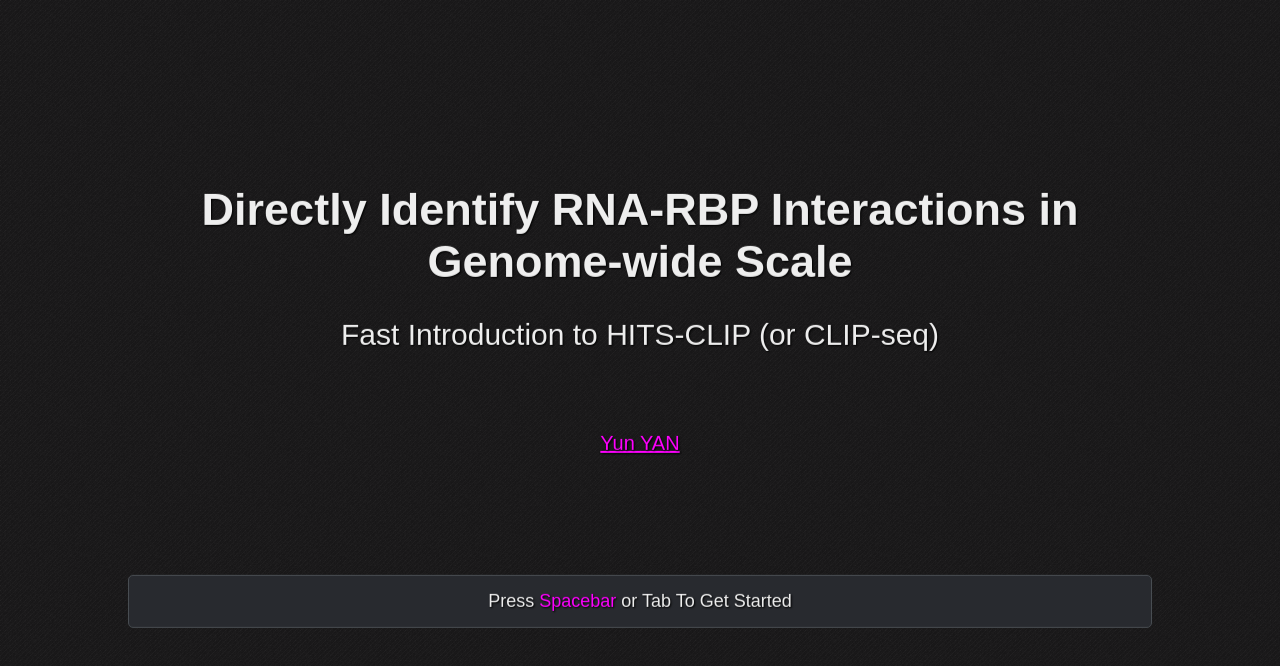
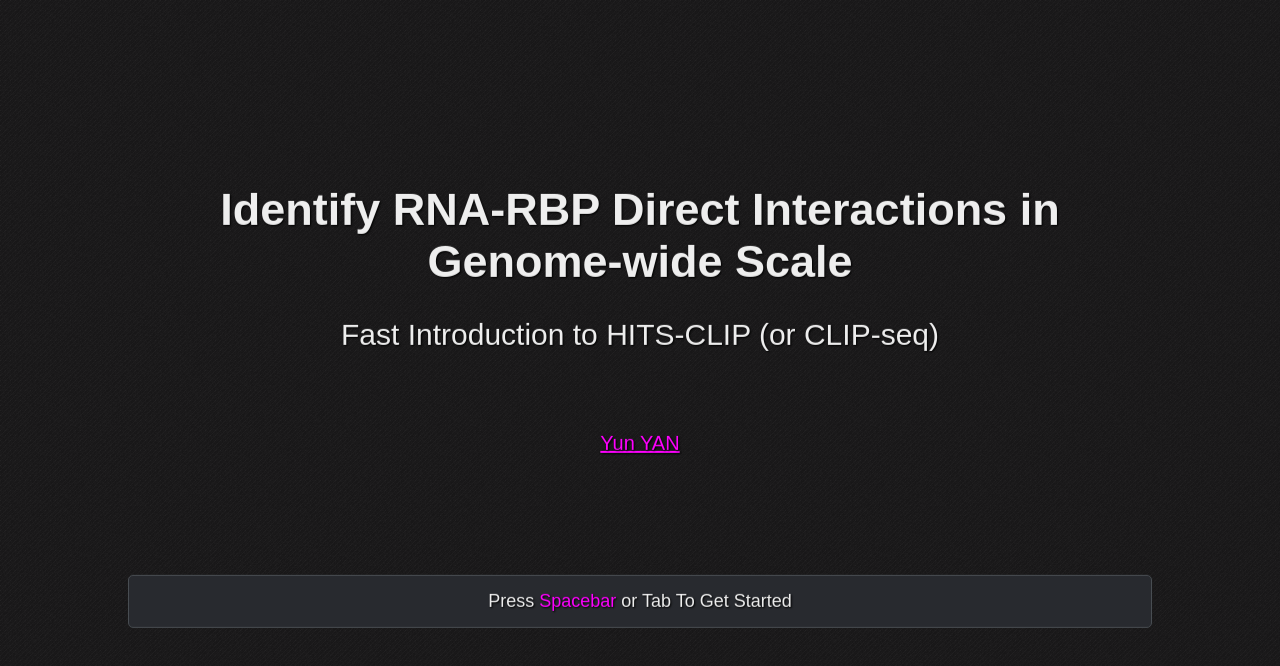
Before and after one commit to Puriney/clipseq, a plain HTML site: page index.html in a window 1280 px wide. Drawn offline with Linux system fonts and the light colour scheme.

Commit message:
Update index.html

```diff
--- a/index.html
+++ b/index.html
@@ -179,7 +179,7 @@
 
         <div id="impress">
 			<div id="start" class="step" >
-				<h1>Directly Identify RNA-RBP Interactions in Genome-wide Scale</h1>
+				<h1>Identify RNA-RBP Direct Interactions in Genome-wide Scale</h1>
                 <p>Fast Introduction to HITS-CLIP (or CLIP-seq)</p>
 				<p class='author_text'><a href="mailto:yanyun@whu.edu.cn">Yun YAN</a></p>
                 <p class='hint_text'>Press <em>Spacebar</em> or Tab To Get Started</p>
```
